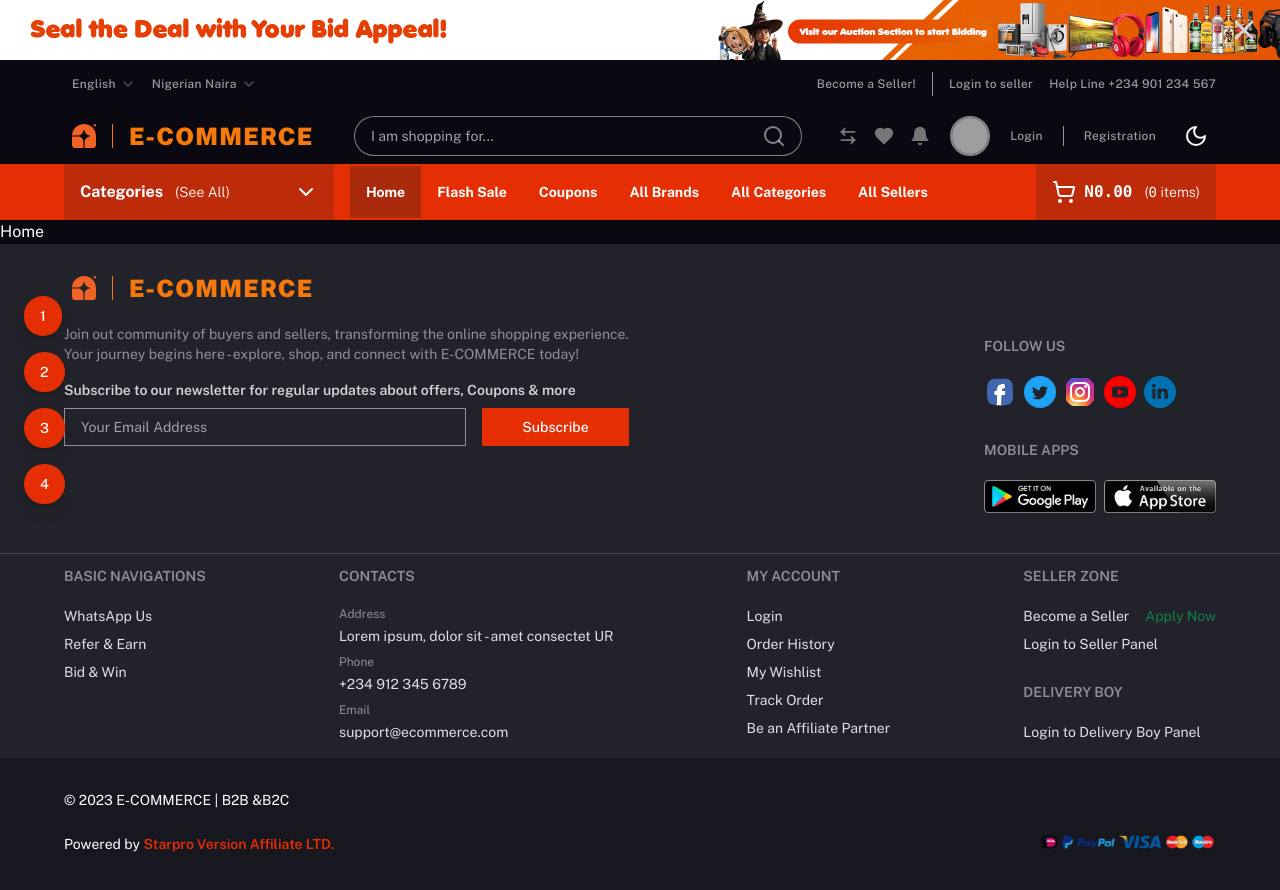
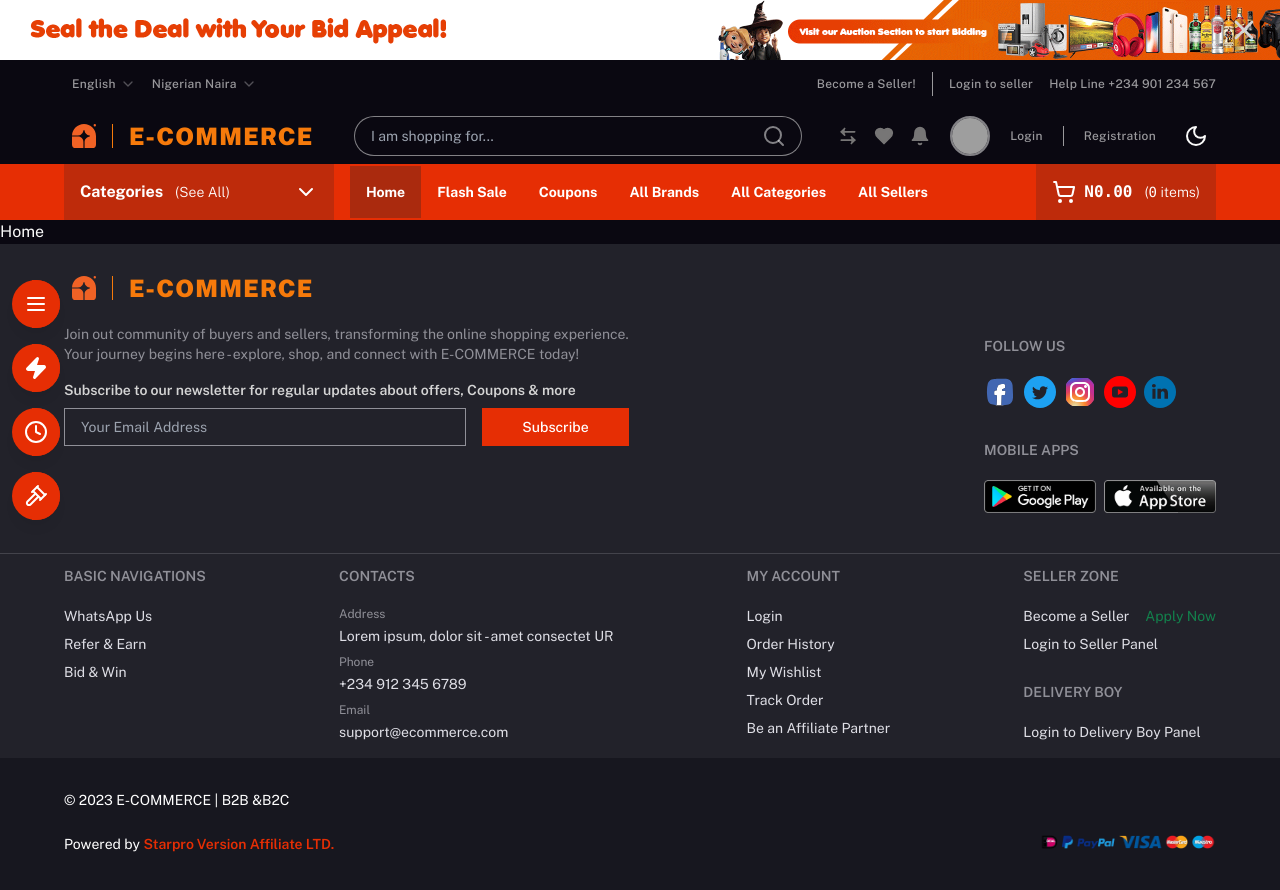
Before and after one commit to Kingjohneycodey/ecommerce-p1, a React (Vite) app: page / in a window 1280 px wide. Shown: the top 890 px of the page. Built offline with nearby package versions, Linux system fonts and the light colour scheme; grey boxes are pictures that could not be loaded.

Commit message:
side buttons done

```diff
--- a/src/components/layout/root-layout.jsx
+++ b/src/components/layout/root-layout.jsx
@@ -2,9 +2,11 @@ import { Outlet } from 'react-router-dom'
 import { HeaderContainer } from '../ui/header'
 import { Footer } from '../ui/footer'
 import SideNavButtons from '../ui/side-nav-buttons'
+import { NavContextProvider } from '@/context/nav-context'
 
 export default function RootLayout() {
   return (
+    <NavContextProvider>
       <div className="flex min-h-screen flex-col bg-background text-foreground">
         <HeaderContainer />
         <SideNavButtons />
@@ -13,5 +15,6 @@ export default function RootLayout() {
         </main>
         <Footer />
       </div>
+    </NavContextProvider>
   )
 }
--- a/src/components/ui/header/main-navigation-bar.jsx
+++ b/src/components/ui/header/main-navigation-bar.jsx
@@ -16,10 +16,11 @@ import { useState } from 'react'
 import { cn } from '@/lib/utils'
 import { Button } from '../button'
 import { MobileNav } from '../nav'
+import { useNavContext } from '@/context/nav-context'
 
 export function MainNavigationBar() {
   const [searchOpen, setSearchOpen] = useState(false)
-  const [navOpen, setNavOpen] = useState(false)
+  const { navOpen, setNavOpen } = useNavContext()
 
   function toggleMobileNav() {
     setNavOpen((prev) => !prev)
--- a/src/components/ui/nav.jsx
+++ b/src/components/ui/nav.jsx
@@ -4,6 +4,7 @@ import { NavLink } from 'react-router-dom'
 import UserAuth from '../user-auth'
 import { Button } from './button'
 import { XIcon } from 'lucide-react'
+import { useNavContext } from '@/context/nav-context'
 
 export function DesktopNav() {
   return (
@@ -33,15 +34,17 @@ export function DesktopNav() {
   )
 }
 
-export function MobileNav({ isOpen, setIsOpen }) {
-  const close = () => setIsOpen(false)
+export function MobileNav() {
+  const { navOpen, setNavOpen } = useNavContext()
+
+  const close = () => setNavOpen(false)
 
   return (
     <nav className="block lg:hidden">
       <div
         className={cn(
-          'fixed left-0 top-0 z-[100] h-screen w-[70%] bg-background transition-all duration-300 md:w-3/5',
-          isOpen ? 'left-0' : '-left-full'
+          'fixed left-0 top-0 z-[100] min-h-dvh w-[70%] bg-background transition-all duration-300 md:w-3/5',
+          navOpen ? 'left-0' : '-left-full'
         )}
         onClick={(e) => e.stopPropagation()}
       >
@@ -75,7 +78,7 @@ export function MobileNav({ isOpen, setIsOpen }) {
           ))}
         </ul>
       </div>
-      {isOpen && (
+      {navOpen && (
         <div
           className="fixed inset-0 z-40 bg-black/40"
           onClick={close}
--- a/src/components/ui/side-nav-buttons.jsx
+++ b/src/components/ui/side-nav-buttons.jsx
@@ -1,23 +1,88 @@
 import { cn } from '@/lib/utils'
 import { Button } from './button'
+import { sideLinks } from '@/lib/data'
+import {
+  ChevronRightIcon,
+  ChevronsRightIcon,
+} from 'lucide-react'
+import { Link } from 'react-router-dom'
+import { useState } from 'react'
+import { useNavContext } from '@/context/nav-context'
 
 export default function SideNavButtons() {
+  const { navOpen } = useNavContext()
+  const [isOpen, setIsOpen] = useState(false)
+
+  const toggleSideButtons = () => {
+    setIsOpen((prev) => !prev)
+  }
+
   return (
+    <>
+      <button
+        className={cn(
+          'fixed top-[20%] z-40 mb-2 ml-1 size-8 items-center justify-center rounded-full bg-accent transition-transform duration-500 ease-out',
+          'max-lg:left-4 lg:hidden',
+          isOpen ? 'rotate-180' : 'rotate-0',
+          navOpen ? 'max-lg:hidden' : 'block'
+        )}
+        onClick={toggleSideButtons}
+      >
+        <ChevronsRightIcon className="mx-auto size-6 text-white" />
+      </button>
       <div
         className={cn(
-        'fixed top-1/2 z-[40] -translate-y-1/2',
-        'md:left-6'
+          'fixed top-1/2 z-40 -translate-y-1/2 transition-[left] duration-500 ease-out',
+          'lg:left-4',
+          isOpen ? 'left-4' : '-left-[20%]',
+          navOpen ? 'max-lg:hidden' : 'block'
         )}
       >
-      <ul className="space-y-4">
-        {[1, 2, 3, 4].map((b, i) => (
-          <li key={i}>
-            <Button className="rounded-full drop-shadow-lg">
-              {b}
+        <ul className="space-y-6">
+          {sideLinks.map(({ icon: Icon, ...l }) => (
+            <li key={l.link}>
+              <Button
+                size="icon"
+                className={cn(
+                  'group relative aspect-square rounded-full bg-transparent shadow-lg hover:bg-transparent'
+                )}
+                asChild
+              >
+                <Link to={l.link}>
+                  <span>
+                    <span
+                      className={cn(
+                        'relative z-50 inline-flex size-12 items-center justify-center rounded-full !bg-brand-primary'
+                      )}
+                    >
+                      <Icon
+                        fill={
+                          l.name
+                            .toLowerCase()
+                            .includes('flash')
+                            ? 'white'
+                            : 'transparent'
+                        }
+                      />
+                    </span>
+
+                    <span
+                      className={cn(
+                        'absolute left-[40%] top-1/2 z-40 flex h-12 -translate-y-1/2 items-center justify-between overflow-hidden rounded-r-full bg-brand-primary py-2 transition-all duration-500 ease-out',
+                        'w-0 pl-7',
+                        'group-hover:w-40'
+                      )}
+                    >
+                      {l.name}
+                      <ChevronRightIcon className="mr-2 size-6" />
+                    </span>
+                  </span>
+                </Link>
               </Button>
             </li>
           ))}
         </ul>
       </div>
+    </>
   )
 }
--- /dev/null
+++ b/src/context/nav-context.jsx
@@ -0,0 +1,34 @@
+import { createContext, useContext, useState } from 'react'
+
+const initialState = {
+  navOpen: false,
+  setNavOpen: () => {},
+}
+
+export const NavContext = createContext(initialState)
+
+export function NavContextProvider({ children }) {
+  const [navOpen, setNavOpen] = useState(false)
+
+  const value = {
+    navOpen,
+    setNavOpen,
+  }
+
+  return (
+    <NavContext.Provider value={value}>
+      {children}
+    </NavContext.Provider>
+  )
+}
+
+export function useNavContext() {
+  const context = useContext(NavContext)
+
+  if (context === undefined) {
+    throw new Error(
+      'useNavContext must be used within a NavContextProvider'
+    )
+  }
+  return context
+}
--- a/src/hooks/use-theme.js
+++ b/src/hooks/use-theme.js
@@ -1,11 +1,13 @@
 import { useContext } from 'react'
-import { ThemeProviderContext } from '../context/theme-provider'
+import { ThemeProviderContext } from '../context/theme-context'
 
 export const useTheme = () => {
   const context = useContext(ThemeProviderContext)
 
   if (context === undefined)
-    throw new Error('useTheme must be used within a ThemeProvider')
+    throw new Error(
+      'useTheme must be used within a ThemeProvider'
+    )
 
   return context
 }
--- a/src/index.css
+++ b/src/index.css
@@ -78,5 +78,5 @@
 }
 
 .animated-underline {
-  @apply relative before:absolute before:-bottom-1 before:right-0 before:h-px before:w-0 before:bg-neutral-foreground-300 before:transition-[width] before:duration-500 before:ease-out before:content-[''] hover:before:left-0 hover:before:right-0 hover:before:w-full peer-hover:before:left-full;
+  @apply relative before:absolute before:-bottom-1 before:right-0 before:h-px before:w-0 before:bg-neutral-foreground-300 before:transition-[width] before:duration-500 before:ease-out before:content-[''] hover:before:left-0 hover:before:right-0 hover:before:w-full;
 }
```
Also changed, not shown: src/main.jsx (+5 -2 lines), src/context/theme-context.jsx (renamed from src/context/theme-provider.jsx), src/lib/data.js. Lines whose indentation alone changed are shown as unchanged.
